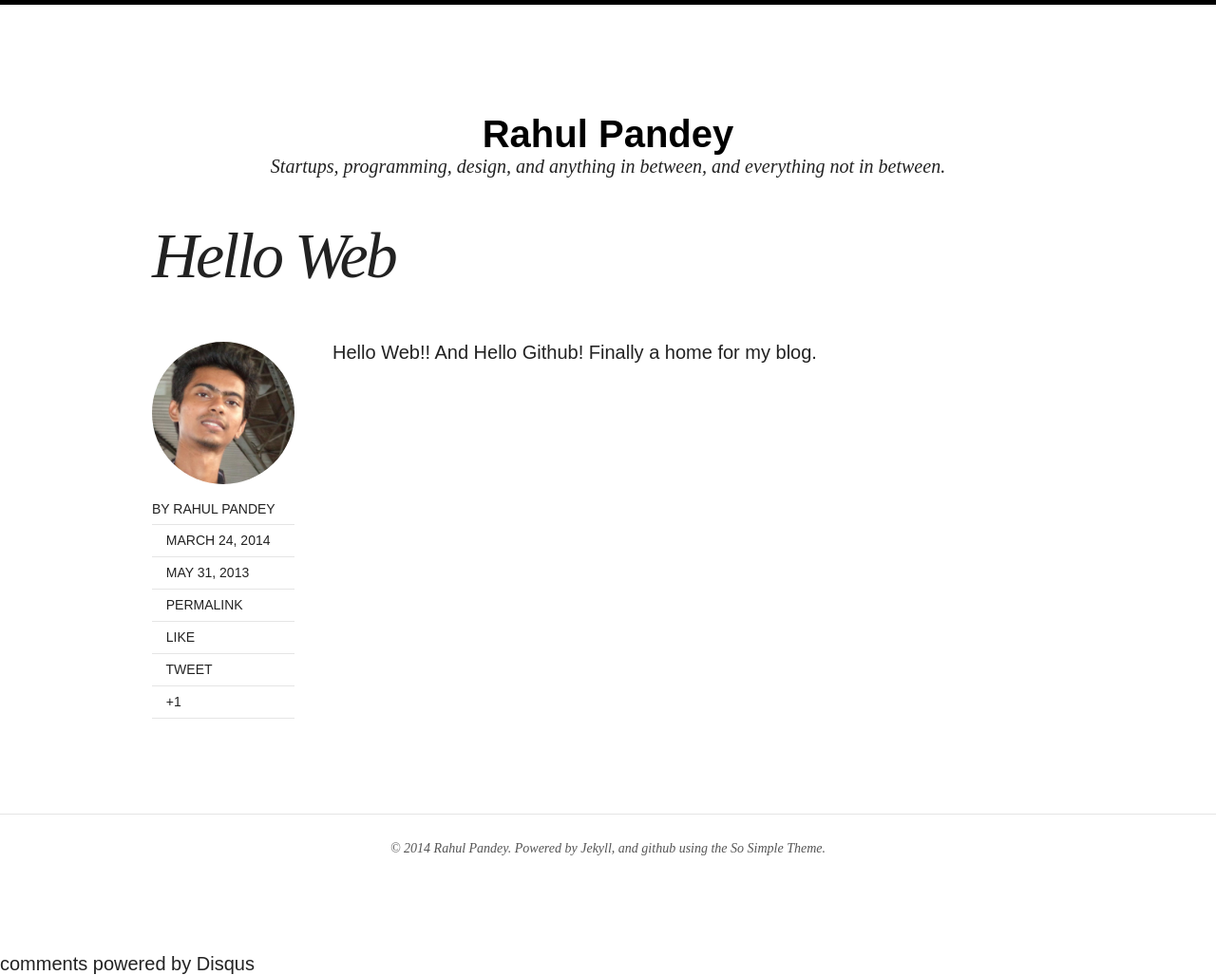
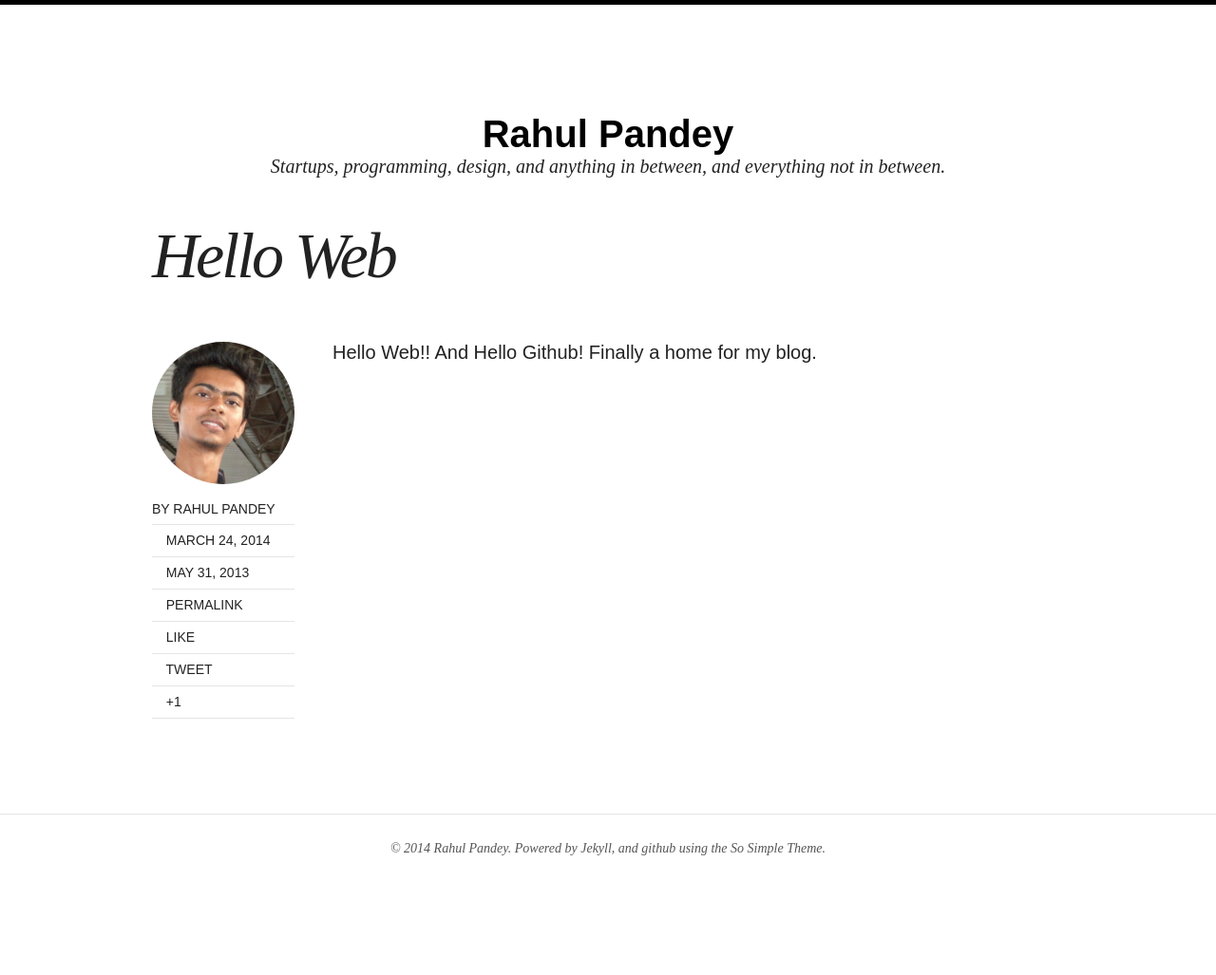
Before and after one commit to rpdemo/rahulpandeyc.github.io, a Jekyll site: the page built from _posts/2014-03-24-hello-web.md, in a window 1280 px wide. Shown: the whole page at 95% size. Built offline with Jekyll 4.4.1, drawn with Linux system fonts in a browser that asks for light colours; nearby versions of some CDN libraries; comment, search, counter and statistics services are not loaded; after the commit the page ends 1004 px from its top, so only the background shows below that; some of the changed lines change nothing that is shown.

Commit message:
updated: _includes/scripts.html to hide 'powered by disqus' text in the end of posts page.

```diff
--- a/_includes/scripts.html
+++ b/_includes/scripts.html
@@ -54,4 +54,4 @@
   })();
 </script>
 {% endif %}
-{% if page.comments %}{% include disqus_comments.html %}{% endif %}
+<!--{% if page.comments %}{% include disqus_comments.html %}{% endif %}-->
```
